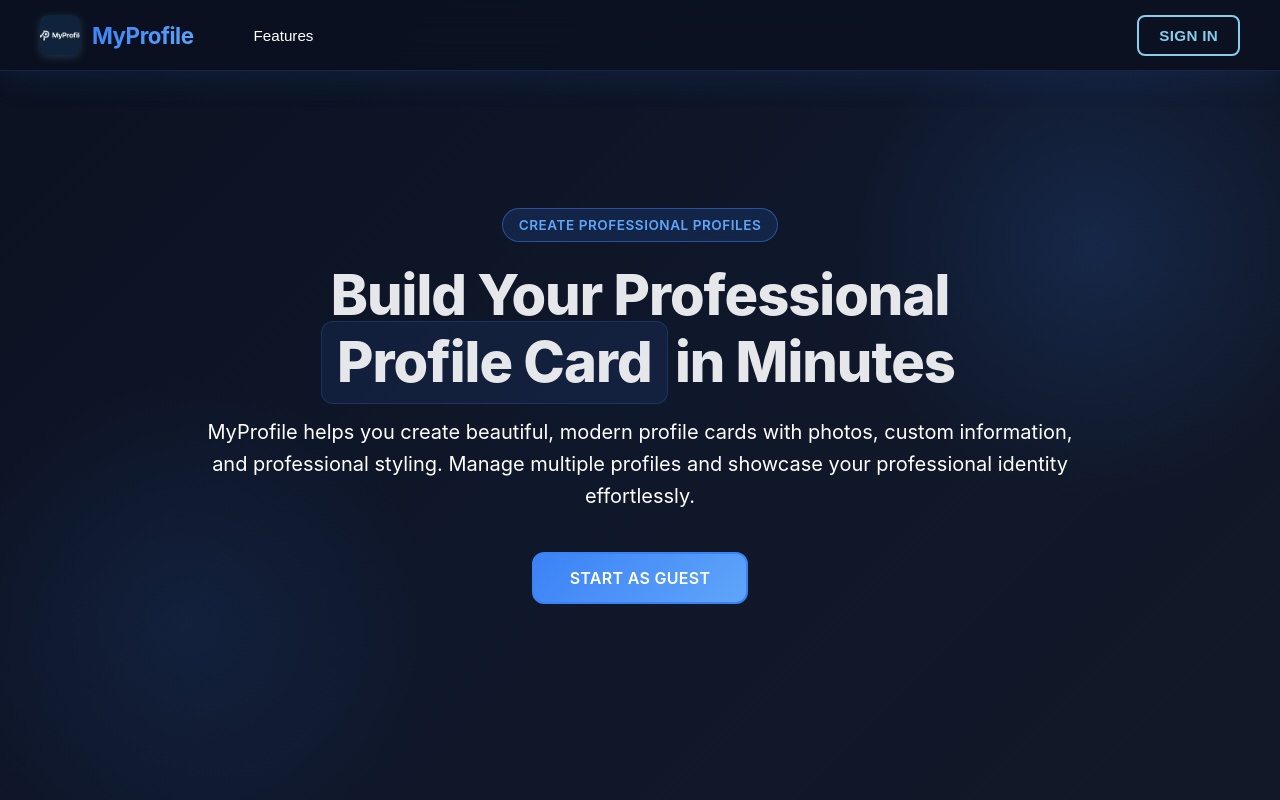
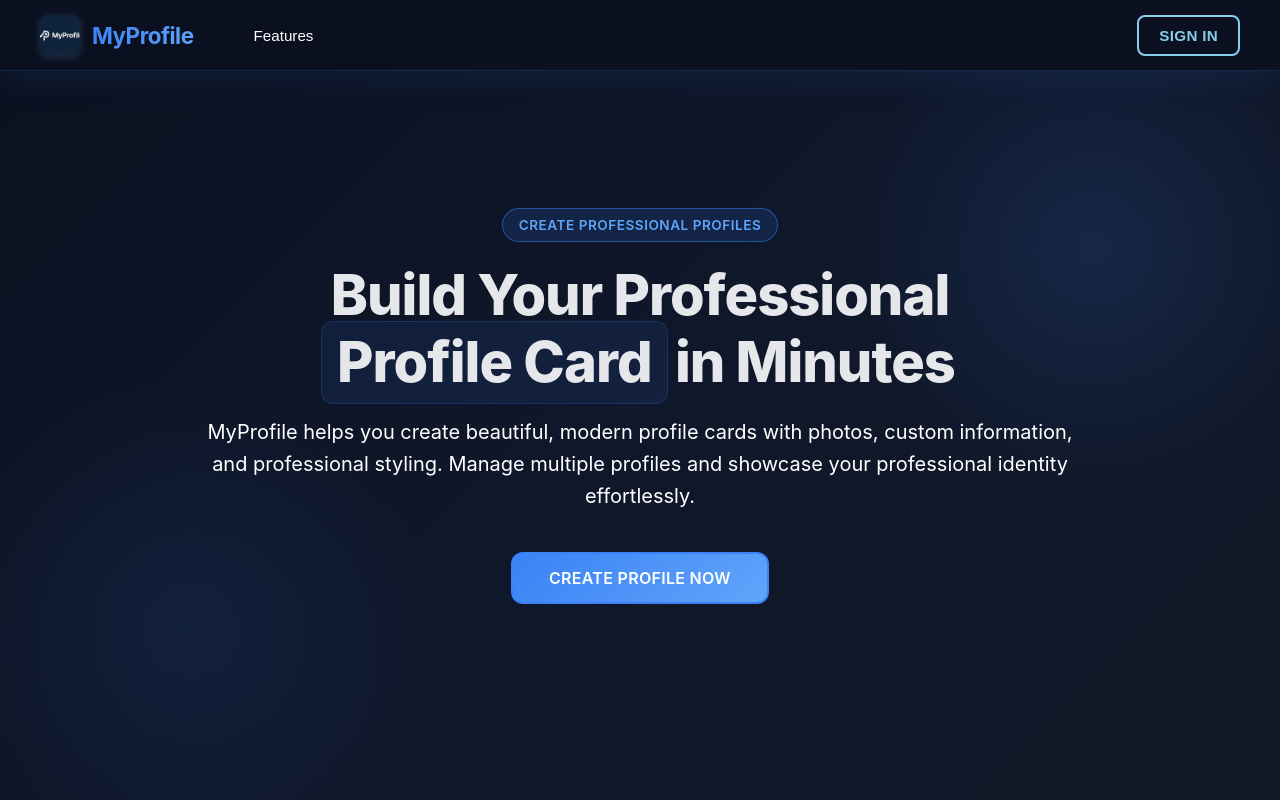
Before and after one commit to Samriddhicollege/BCA-2081-3rdSem-MyProfile, a React (Vite) app: page / in a window 1280 px wide. Shown: the top 800 px of the page. Built offline with nearby package versions, Linux system fonts and the light colour scheme.

Commit message:
final project

```diff
--- a/src/pages/HomePage.jsx
+++ b/src/pages/HomePage.jsx
@@ -48,7 +48,7 @@ const HomePage = () => {
 
           <div className="hero-cta">
             <button className="btn btn-primary" onClick={handleStartAsGuest}>
-              Start as Guest
+              Create Profile Now
             </button>
           </div>
         </div>
```
Also changed, not shown: vercel.json (added).
